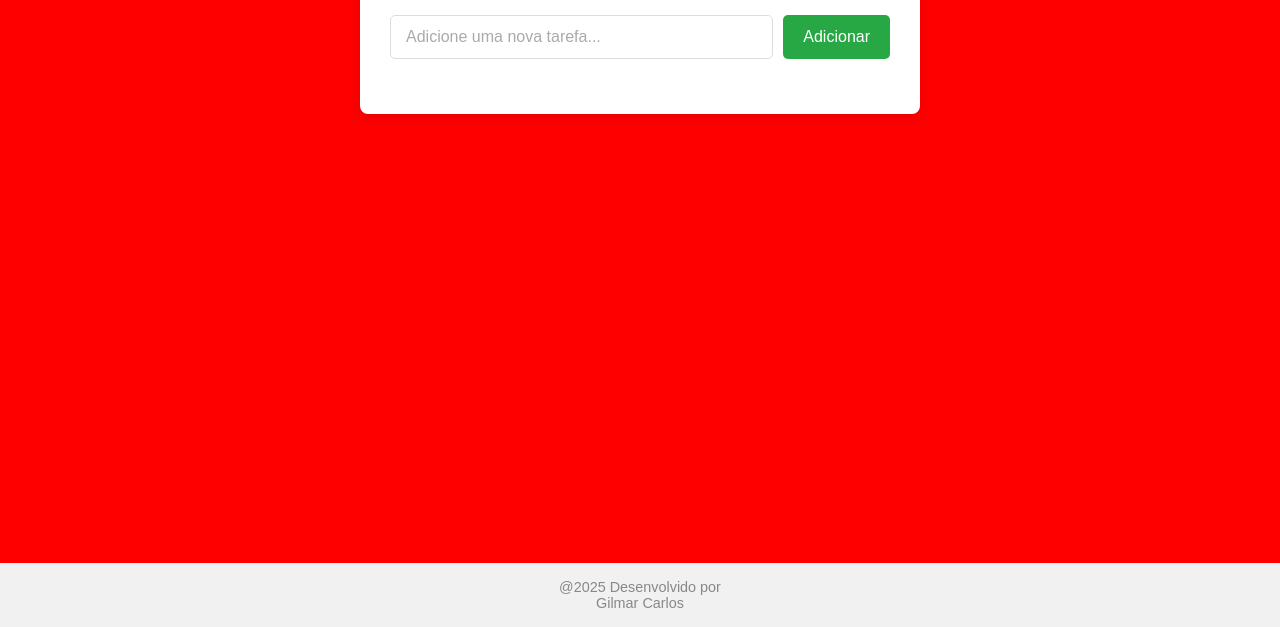
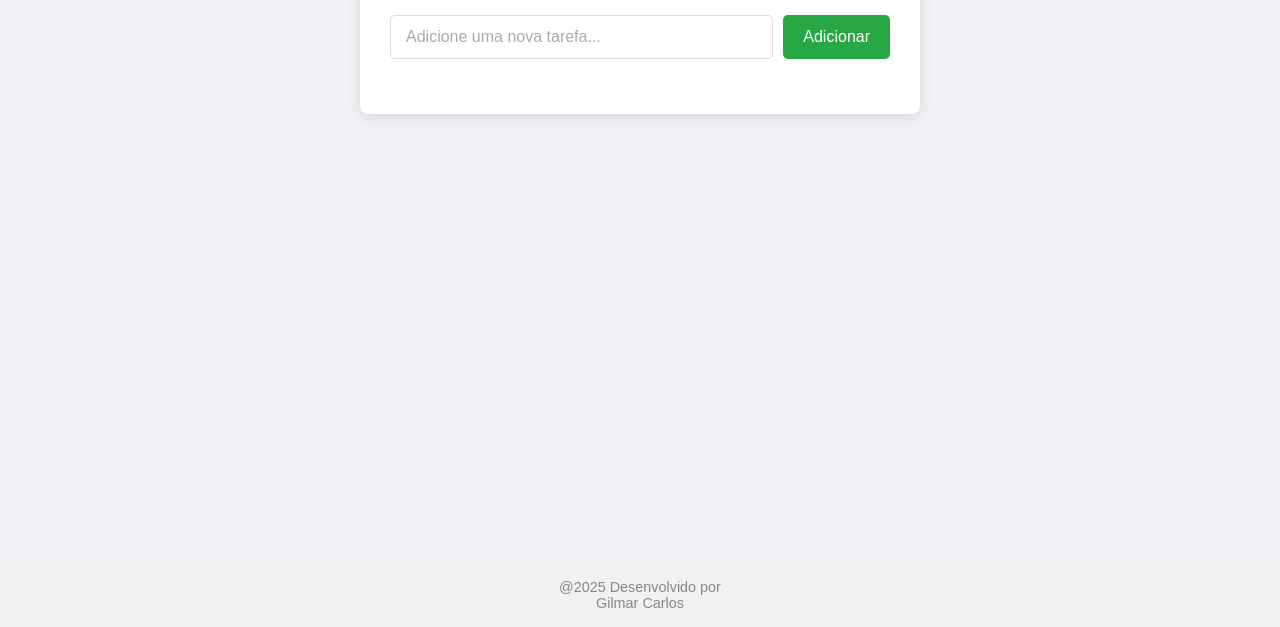
Before and after one commit to CarlosgCruz/to-do-list, a plain HTML site: page index.html in a window 1280 px wide. Shown: the part 173-800 px from the top of the page. Drawn offline with Linux system fonts and the light colour scheme.

Commit message:
teste de mudanca

```diff
--- a/style.css
+++ b/style.css
@@ -12,7 +12,7 @@ body {
     flex-direction: column;
     /* Remova justify-content e align-items */
     font-family: 'Arial', sans-serif;
-    background-color: red;
+    background-color: #f0f2f5;
 }
 
 .container {
```
